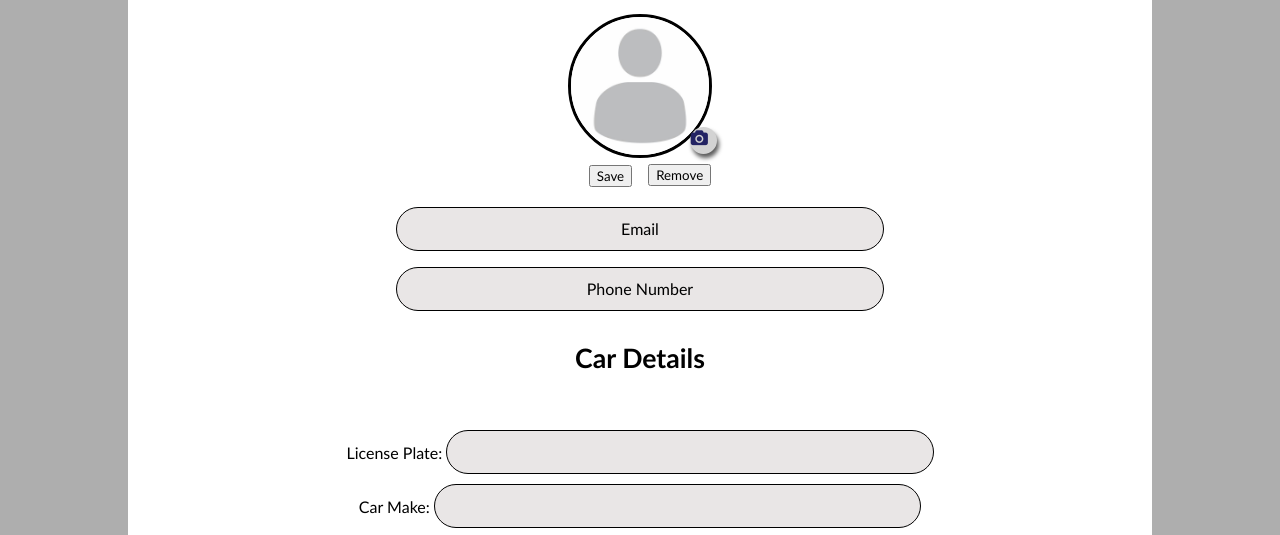
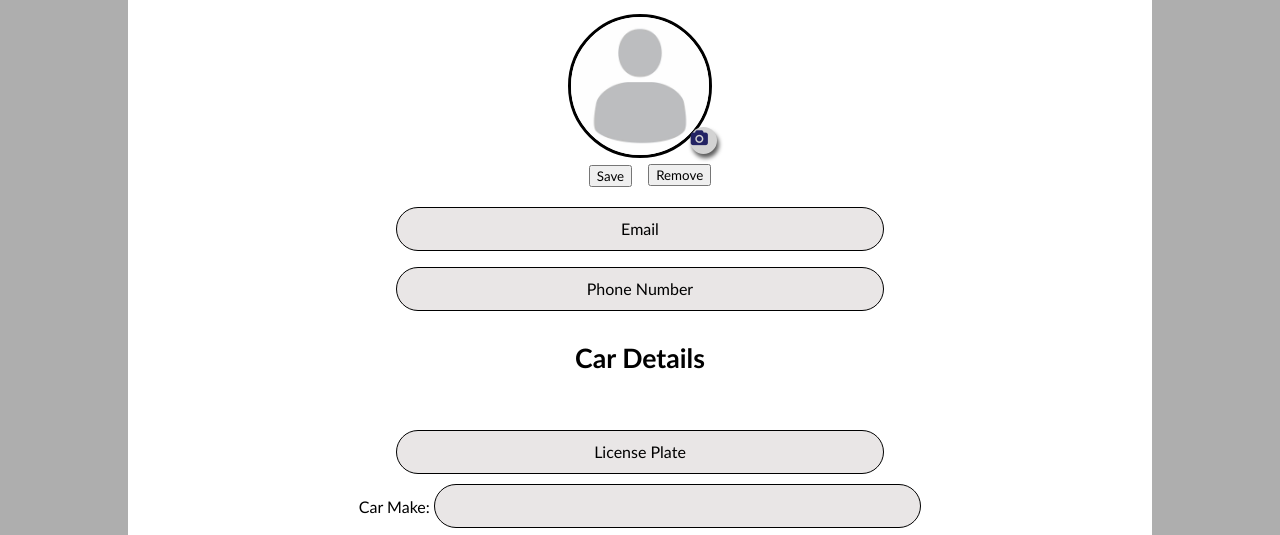
Before and after one commit to KimEscarcega/SelectPark-Website, a plain HTML site: page Select Park Website/Account.html in a window 1280 px wide. Shown: the part 225-760 px from the top of the page. Drawn offline with Linux system fonts and the light colour scheme.

Commit message:
made change

```diff
--- a/Select Park Website/Account.html
+++ b/Select Park Website/Account.html
@@ -64,8 +64,8 @@
 <h4>Car Details</h4>
 <form id="carForm">
   <div class="input">
-    <label for="licensePlate">License Plate:</label>
-    <input type="text" id="licensePlate" required>
+
+    <input type="text" id="licensePlate" placeholder="License Plate">
     <br/>
     <label for="carMake">Car Make:</label>
     <input type="text" id="carMake" required>
```
